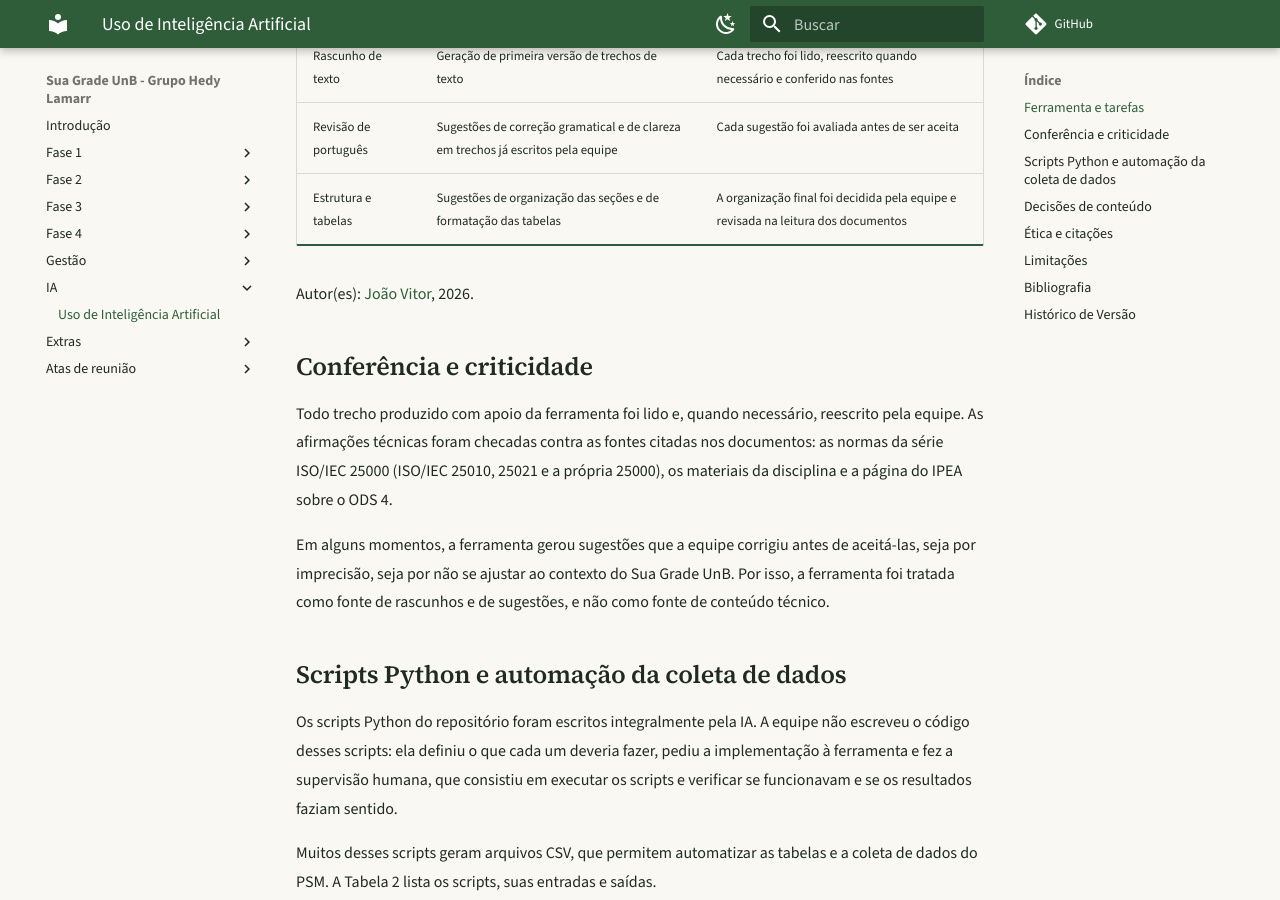
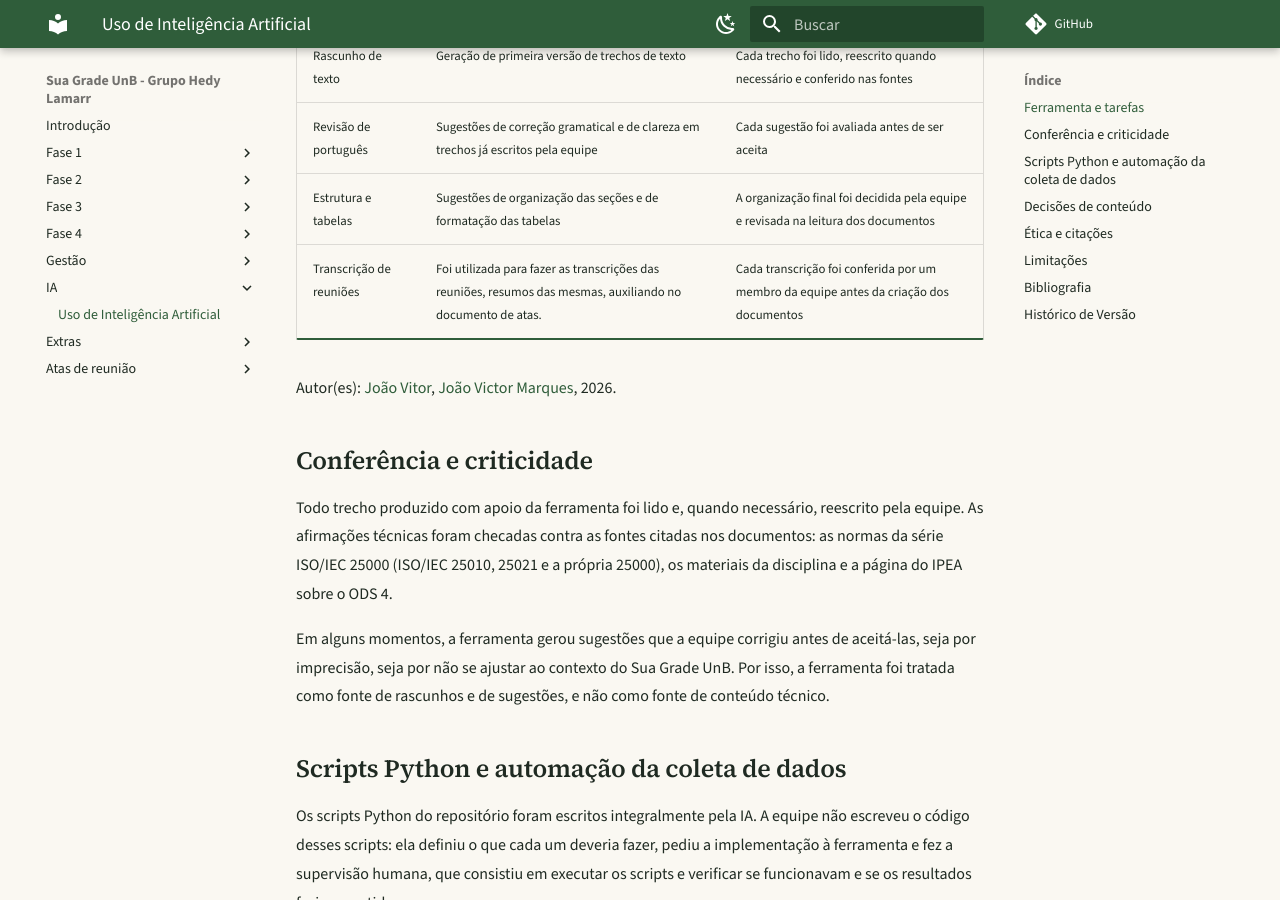
Before and after one commit to FCTE-Qualidade-de-Software-1/2026-2_T02_HEDY_LAMAR, an MkDocs documentation site: the page built from docs/uso-de-ia/uso-da-ia.md, in a window 1280 px wide and 900 px high, scrolled down 563 px. Built offline with MkDocs 1.6.1 and Material for MkDocs 9.7.7, drawn with Linux system fonts in a browser that asks for light colours; comment, search, counter and statistics services are not loaded.

Commit message:
adição na tabela de ia

```diff
--- a/docs/uso-de-ia/uso-da-ia.md
+++ b/docs/uso-de-ia/uso-da-ia.md
@@ -13,8 +13,9 @@ A ferramenta utilizada foi o Claude, IA da Anthropic. Ela foi usada como apoio e
 | Rascunho de texto | Geração de primeira versão de trechos de texto | Cada trecho foi lido, reescrito quando necessário e conferido nas fontes |
 | Revisão de português | Sugestões de correção gramatical e de clareza em trechos já escritos pela equipe | Cada sugestão foi avaliada antes de ser aceita |
 | Estrutura e tabelas | Sugestões de organização das seções e de formatação das tabelas | A organização final foi decidida pela equipe e revisada na leitura dos documentos |
+| Transcrição de reuniões | Foi utilizada para fazer as transcrições das reuniões, resumos das mesmas, auxiliando no documento de atas. | Cada transcrição foi conferida por um membro da equipe antes da criação dos documentos |
 
-Autor(es):  [João Vitor](https://github.com/Jauzimm), 2026.
+Autor(es):  [João Vitor](https://github.com/Jauzimm), [João Victor Marques](https://github.com/jmarquees), 2026.
 
 ## Conferência e criticidade
 
```
